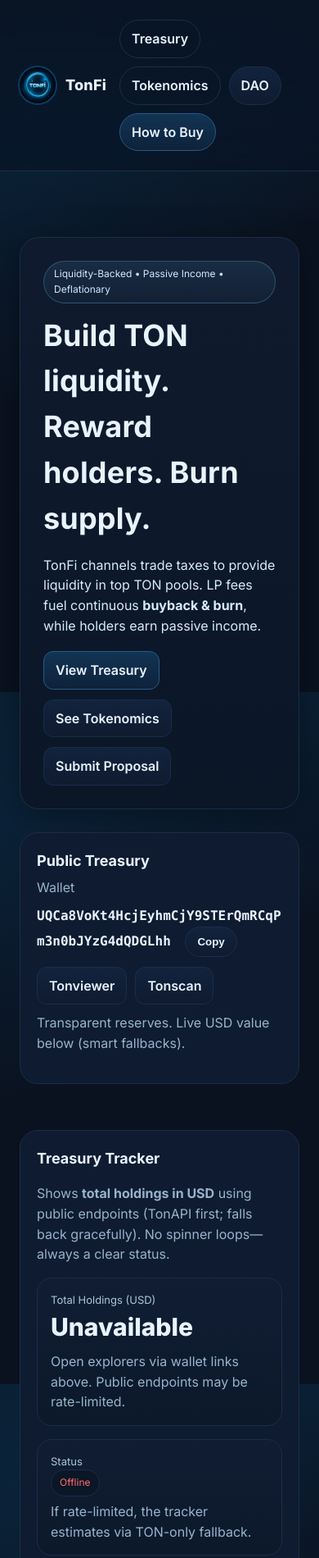
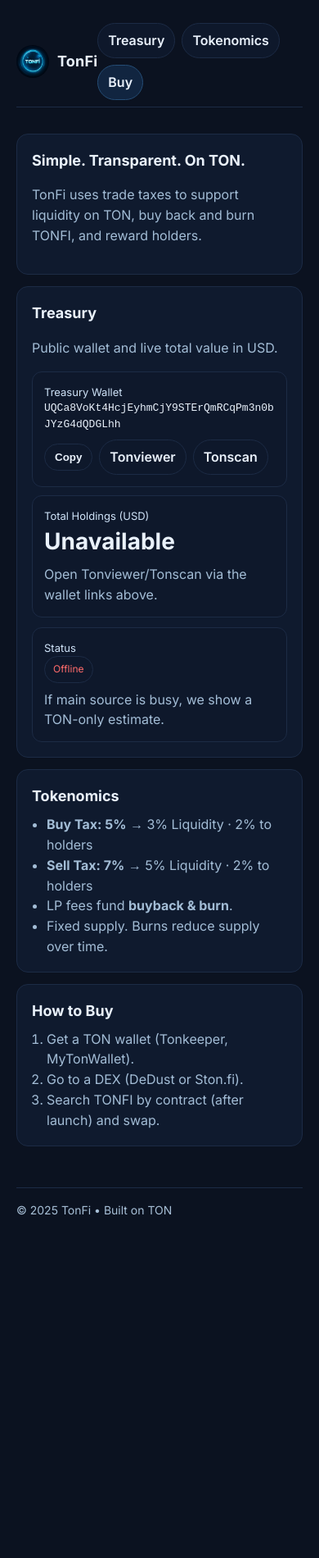
Before and after one commit to Ernestyodel/Test, a plain HTML site: page index.html in a window 390 px wide. Shown: the top 1900 px of the page at 82% size. After the commit the page ends 1522 px from the top, so only its background shows below. Drawn offline with Linux system fonts and the light colour scheme; no server answers.

Commit message:
Update index.html

```diff
--- a/index.html
+++ b/index.html
@@ -3,300 +3,172 @@
 <head>
 <meta charset="utf-8">
 <meta name="viewport" content="width=device-width,initial-scale=1">
-<title>TonFi — Liquidity-Backed Passive Income on TON</title>
-<meta name="description" content="TonFi is a liquidity-backed, passive-income token on TON. Taxes 5/7: LP fees fund buyback & burn; holders earn passive income.">
-<meta property="og:title" content="TonFi — Liquidity-Backed Passive Income on TON">
-<meta property="og:description" content="5/7 tax model: LP fees fund buyback & burn; holders earn passive income.">
-<meta property="og:type" content="website">
-<meta property="og:image" content="tonfi-logo.png">
-<meta name="theme-color" content="#0A1220">
+<title>TonFi</title>
+<meta name="description" content="TonFi on TON. Simple tokenomics. Clear treasury.">
 <link rel="preconnect" href="https://fonts.gstatic.com" crossorigin>
-<link href="https://fonts.googleapis.com/css2?family=Inter:wght@400;500;600;700;800&display=swap" rel="stylesheet">
+<link href="https://fonts.googleapis.com/css2?family=Inter:wght@400;600;700&display=swap" rel="stylesheet">
 <style>
   :root{
-    --bg:#0A1220;
-    --bg-2:#0E1729;
-    --card:#0F1B30;
-    --line:#1b2d4a;
-    --fg:#E8F3FF;
-    --muted:#97b4cc;
-    --brand:#0BA6FF;   /* TON/Telegram vibe */
-    --accent:#76D1FF;
+    --bg:#0b1220;
+    --card:#0f1a2e;
+    --line:#1c2b45;
+    --text:#e9f1fb;
+    --muted:#a3bdd6;
+    --accent:#0BA6FF;
     --ok:#2ecc71; --warn:#f1c40f; --bad:#ff6b6b;
-    --radius:18px; --shadow:0 8px 40px rgba(0,0,0,.35);
+    --r:14px;
   }
   *{box-sizing:border-box}
   html,body{height:100%}
   body{
-    margin:0; background:
-      radial-gradient(1000px 600px at 85% -10%, rgba(11,166,255,.12), transparent 60%),
-      radial-gradient(800px 600px at -10% 20%, rgba(11,166,255,.10), transparent 55%),
-      var(--bg);
-    color:var(--fg); font-family:Inter,system-ui,-apple-system,Segoe UI,Roboto,Helvetica,Arial,sans-serif;
+    margin:0; background:var(--bg); color:var(--text);
+    font-family:Inter,system-ui,Segoe UI,Roboto,Helvetica,Arial,sans-serif;
     line-height:1.55;
   }
-  a{color:var(--accent); text-decoration:none}
-  .container{max-width:1120px; margin:0 auto; padding:24px}
-  /* Header */
-  header{
-    position:sticky; top:0; z-index:20;
-    backdrop-filter: blur(10px) saturate(130%);
-    background:linear-gradient(to bottom, rgba(10,18,32,.85), rgba(10,18,32,.6));
-    border-bottom:1px solid var(--line);
-  }
-  .nav{
-    display:flex; align-items:center; justify-content:space-between; gap:16px;
-  }
-  .brand{display:flex; align-items:center; gap:12px}
-  .brand img{width:44px;height:44px;border-radius:50%; box-shadow:0 0 0 2px rgba(11,166,255,.28)}
-  .brand h1{margin:0; font-size:18px; font-weight:800; letter-spacing:.2px}
-  .actions{display:flex; gap:10px; flex-wrap:wrap}
-  .btn{
-    appearance:none; border:1px solid var(--line); background:linear-gradient(180deg,#12233d,#0F1B30);
-    color:var(--fg); padding:10px 14px; border-radius:12px; font-weight:600; cursor:pointer;
-    transition:.2s transform,.2s border-color,.2s box-shadow;
-  }
-  .btn:hover{transform:translateY(-1px); border-color:#27486e; box-shadow:var(--shadow)}
-  .btn.primary{background:linear-gradient(180deg,#123454,#0E223A); border-color:#285a86}
-  .btn.ghost{background:transparent}
-  .btn.pill{border-radius:999px}
-
-  /* Hero */
-  .hero{
-    display:grid; grid-template-columns:1.05fr .95fr; gap:28px; align-items:center; padding:36px 0;
-  }
-  .hero-card{
-    border:1px solid var(--line); border-radius:24px; background:linear-gradient(180deg,#0f1a2e,#0b1627);
-    padding:28px; box-shadow:var(--shadow);
-  }
-  .tag{display:inline-flex;align-items:center;gap:8px;padding:6px 12px;border:1px solid rgba(118,209,255,.25);border-radius:999px;
-       background:linear-gradient(180deg,rgba(118,209,255,.10),rgba(118,209,255,.04)); color:#cfe9ff; font-size:12px}
-  h2{font-size:36px; margin:12px 0 8px; letter-spacing:.2px}
-  .lead{color:#d6ecff; font-size:16px}
-  .cta{display:flex; gap:12px; flex-wrap:wrap; margin-top:18px}
-
-  /* Section shells */
-  section{margin:20px 0}
-  .card{border:1px solid var(--line); border-radius:22px; background:var(--card); padding:20px}
-  .card h3{margin:0 0 8px; font-size:18px}
+  .wrap{max-width:980px;margin:0 auto;padding:20px}
+  header{display:flex;align-items:center;justify-content:space-between;padding:8px 0;border-bottom:1px solid var(--line)}
+  header .brand{display:flex;align-items:center;gap:10px}
+  header img{width:40px;height:40px;border-radius:50%}
+  header h1{margin:0;font-size:18px;font-weight:700;letter-spacing:.2px}
+  nav{display:flex;gap:8px;flex-wrap:wrap}
+  .btn{appearance:none;border:1px solid var(--line);background:#0e182b;color:var(--text);padding:8px 12px;border-radius:999px;font-weight:600;text-decoration:none}
+  .btn.primary{background:#112540;border-color:#254d75}
+  main{padding:18px 0}
+  .section{border:1px solid var(--line);border-radius:var(--r);background:var(--card);padding:18px;margin:14px 0}
+  .title{margin:0 0 6px;font-size:18px;font-weight:700}
   .muted{color:var(--muted)}
-  .knum{font-family:ui-monospace,SFMono-Regular,Menlo,Consolas,monospace; font-weight:700}
-
-  /* KPI row */
-  .kpi{display:grid; grid-template-columns:1fr 1fr; gap:16px}
-  .kpi .tile{border:1px solid var(--line); border-radius:18px; padding:16px; background:linear-gradient(180deg,#101d33,#0c192b)}
-  .kpi .label{color:#a9c7da; font-size:13px}
-  .kpi .value{font-size:30px; font-weight:800}
-  .status{display:inline-flex;align-items:center;gap:8px;padding:6px 10px;border-radius:999px;border:1px solid var(--line); background:#0b1627; font-size:12px}
+  .kpi{display:grid;grid-template-columns:1fr 1fr;gap:12px}
+  .tile{border:1px solid var(--line);border-radius:12px;padding:14px;background:#0e182b}
+  .label{color:#cfe3f8;font-size:13px}
+  .value{font-size:28px;font-weight:700}
+  .status{display:inline-flex;align-items:center;gap:8px;padding:6px 10px;border-radius:999px;border:1px solid var(--line);background:#0e182b;font-size:12px}
   .ok{color:var(--ok)} .warn{color:var(--warn)} .bad{color:var(--bad)}
-
-  /* Grids */
-  .grid{display:grid; gap:16px}
-  .grid.cols-3{grid-template-columns:repeat(3,1fr)}
-  .grid.cols-2{grid-template-columns:repeat(2,1fr)}
-
-  /* Lists */
-  ul{padding-left:18px; margin:8px 0 0}
-  ol{padding-left:18px; margin:8px 0 0}
-
-  /* Footer */
-  footer{border-top:1px solid var(--line); margin-top:40px; padding:26px 0; color:#a9c7da; font-size:14px}
-
+  ul,ol{padding-left:18px;margin:8px 0 0}
+  footer{border-top:1px solid var(--line);margin-top:18px;padding:16px 0;color:#a7bfd6;font-size:14px}
   /* Responsive */
-  @media (max-width: 980px){
-    .hero{grid-template-columns:1fr}
-    .grid.cols-3,.grid.cols-2{grid-template-columns:1fr}
-    .kpi{grid-template-columns:1fr}
-  }
+  @media (max-width:900px){ .kpi{grid-template-columns:1fr} }
 </style>
 </head>
 <body>
+  <div class="wrap">
     <header>
-  <div class="container nav">
       <div class="brand">
         <img src="tonfi-logo.png" alt="TonFi logo">
         <h1>TonFi</h1>
       </div>
-    <nav class="actions">
-      <a class="btn pill ghost" href="#treasury">Treasury</a>
-      <a class="btn pill ghost" href="#tokenomics">Tokenomics</a>
-      <a class="btn pill" href="#dao">DAO</a>
-      <a class="btn pill primary" href="#how-to-buy">How to Buy</a>
+      <nav>
+        <a class="btn" href="#treasury">Treasury</a>
+        <a class="btn" href="#tokenomics">Tokenomics</a>
+        <a class="btn primary" href="#buy">Buy</a>
       </nav>
-  </div>
     </header>
 
-<main class="container">
-  <!-- HERO -->
-  <section class="hero">
-    <div class="hero-card">
-      <span class="tag">Liquidity-Backed • Passive Income • Deflationary</span>
-      <h2>Build TON liquidity. Reward holders. Burn supply.</h2>
-      <p class="lead">TonFi channels trade taxes to provide liquidity in top TON pools. LP fees fuel continuous <b>buyback &amp; burn</b>, while holders earn passive income.</p>
-      <div class="cta">
-        <a class="btn primary" href="#treasury">View Treasury</a>
-        <a class="btn" href="#tokenomics">See Tokenomics</a>
-        <a class="btn" href="#dao">Submit Proposal</a>
+    <main>
+      <!-- HERO: ultra simple copy -->
+      <section class="section" id="about">
+        <h2 class="title">Simple. Transparent. On TON.</h2>
+        <p class="muted">
+          TonFi uses trade taxes to support liquidity on TON, buy back and burn TONFI, and reward holders.
+        </p>
+      </section>
+
+      <!-- TREASURY (USD only) -->
+      <section class="section" id="treasury">
+        <h2 class="title">Treasury</h2>
+        <p class="muted">Public wallet and live total value in USD.</p>
+
+        <div class="tile" style="margin-bottom:10px">
+          <div class="label">Treasury Wallet</div>
+          <div style="display:flex;gap:8px;align-items:center;flex-wrap:wrap">
+            <code id="wallet" style="word-break:break-all">UQCa8VoKt4HcjEyhmCjY9STErQmRCqPm3n0bJYzG4dQDGLhh</code>
+            <button id="copy" class="btn">Copy</button>
+            <a class="btn" target="_blank" rel="noopener" href="https://tonviewer.com/UQCa8VoKt4HcjEyhmCjY9STErQmRCqPm3n0bJYzG4dQDGLhh">Tonviewer</a>
+            <a class="btn" target="_blank" rel="noopener" href="https://tonscan.org/address/UQCa8VoKt4HcjEyhmCjY9STErQmRCqPm3n0bJYzG4dQDGLhh">Tonscan</a>
           </div>
         </div>
 
-    <div class="card">
-      <h3 style="margin-bottom:6px">Public Treasury</h3>
-      <div class="muted" style="margin-bottom:10px">Wallet</div>
-      <div class="knum" style="word-wrap:anywhere">
-        <span id="wallet">UQCa8VoKt4HcjEyhmCjY9STErQmRCqPm3n0bJYzG4dQDGLhh</span>
-        <button id="copyBtn" class="btn pill" style="margin-left:8px">Copy</button>
-      </div>
-      <div style="display:flex; gap:10px; margin-top:12px; flex-wrap:wrap">
-        <a class="btn" href="https://tonviewer.com/UQCa8VoKt4HcjEyhmCjY9STErQmRCqPm3n0bJYzG4dQDGLhh" target="_blank" rel="noopener">Tonviewer</a>
-        <a class="btn" href="https://tonscan.org/address/UQCa8VoKt4HcjEyhmCjY9STErQmRCqPm3n0bJYzG4dQDGLhh" target="_blank" rel="noopener">Tonscan</a>
-      </div>
-      <p class="muted" style="margin-top:10px">Transparent reserves. Live USD value below (smart fallbacks).</p>
-    </div>
-  </section>
-
-  <!-- TREASURY (USD only, clean) -->
-  <section id="treasury" class="card">
-    <h3>Treasury Tracker</h3>
-    <p class="muted">Shows <b>total holdings in USD</b> using public endpoints (TonAPI first; falls back gracefully). No spinner loops—always a clear status.</p>
-
-    <div class="kpi" style="margin-top:12px">
+        <div class="kpi">
           <div class="tile">
             <div class="label">Total Holdings (USD)</div>
-        <div id="totalUsd" class="value">Loading…</div>
-        <div id="usdNote" class="muted" style="margin-top:6px">Aggregating portfolio…</div>
+            <div id="total" class="value">Loading…</div>
+            <div id="note" class="muted" style="margin-top:6px">Fetching totals…</div>
           </div>
           <div class="tile">
             <div class="label">Status</div>
-        <div id="statusBadge" class="status">Initializing</div>
-        <div class="muted" style="margin-top:6px">
-          If rate-limited, the tracker estimates via TON-only fallback.
-        </div>
+            <div id="status" class="status">Initializing</div>
+            <p class="muted" style="margin:8px 0 0">If main source is busy, we show a TON-only estimate.</p>
           </div>
         </div>
       </section>
 
-  <!-- TOKENOMICS -->
-  <section id="tokenomics" class="card">
-    <h3>Tokenomics</h3>
-    <div class="grid cols-3" style="margin-top:8px">
-      <div class="card" style="padding:16px">
-        <div class="muted">Buy Tax</div>
-        <div class="knum" style="font-size:22px">5%</div>
-        <div class="muted">3% LP → Buyback &amp; Burn · 2% to Holders</div>
-      </div>
-      <div class="card" style="padding:16px">
-        <div class="muted">Sell Tax</div>
-        <div class="knum" style="font-size:22px">7%</div>
-        <div class="muted">5% LP → Buyback &amp; Burn · 2% to Holders</div>
-      </div>
-      <div class="card" style="padding:16px">
-        <div class="muted">Supply &amp; Deflation</div>
-        <div class="knum" style="font-size:22px">Fixed Supply</div>
-        <div class="muted">Ongoing burns reduce circulating supply.</div>
-      </div>
-    </div>
-    <p class="muted" style="margin-top:10px">LP fees from external TON pools accrue to the treasury and are used for market buybacks and burns. Holder rewards (2% / 2%) can be reflections or claimables based on final contract parameters.</p>
+      <!-- TOKENOMICS: short, plain -->
+      <section class="section" id="tokenomics">
+        <h2 class="title">Tokenomics</h2>
+        <ul class="muted">
+          <li><b>Buy Tax: 5%</b> → 3% Liquidity · 2% to holders</li>
+          <li><b>Sell Tax: 7%</b> → 5% Liquidity · 2% to holders</li>
+          <li>LP fees fund <b>buyback & burn</b>.</li>
+          <li>Fixed supply. Burns reduce supply over time.</li>
+        </ul>
       </section>
 
-  <!-- DAO -->
-  <section id="dao" class="card">
-    <h3>TonFi DAO — Liquidity Proposals</h3>
-    <p class="muted">Propose which TON tokens the treasury should support with liquidity. Community signaling directs allocations.</p>
-    <div class="grid cols-2" style="margin-top:8px">
-      <a class="btn primary" href="https://t.me/replace_with_your_tonfi_channel" target="_blank" rel="noopener">Submit Proposal on Telegram</a>
-      <a class="btn" href="https://t.me/share/url?url=TonFi%20DAO%20Proposal&text=I%20propose%20we%20allocate%20liquidity%20to%20[TOKEN]%20because..." target="_blank" rel="noopener">Quick Proposal Template</a>
-    </div>
-    <p class="muted" style="margin-top:10px">Tip: replace the link above with your actual Telegram group/channel.</p>
+      <!-- HOW TO BUY: three steps -->
+      <section class="section" id="buy">
+        <h2 class="title">How to Buy</h2>
+        <ol class="muted">
+          <li>Get a TON wallet (Tonkeeper, MyTonWallet).</li>
+          <li>Go to a DEX (DeDust or Ston.fi).</li>
+          <li>Search TONFI by contract (after launch) and swap.</li>
+        </ol>
       </section>
-
-  <!-- HOW TO BUY -->
-  <section id="how-to-buy" class="card">
-    <h3>How to Buy</h3>
-    <ol>
-      <li>Install a TON wallet (Tonkeeper, MyTonWallet).</li>
-      <li>Acquire TON and connect to a DEX (DeDust, Ston.fi).</li>
-      <li>Search for <b>TONFI</b> by contract once live, set slippage per tax, and swap.</li>
-    </ol>
-    <p class="muted">DEX / contract links will appear after deployment.</p>
-  </section>
-
-  <!-- ROADMAP -->
-  <section class="grid cols-3">
-    <div class="card">
-      <h3>Phase 1 — Launch</h3>
-      <ul>
-        <li>Deploy TONFI</li>
-        <li>Open Treasury</li>
-        <li>Branding & community</li>
-      </ul>
-    </div>
-    <div class="card">
-      <h3>Phase 2 — Utility</h3>
-      <ul>
-        <li>Website tracker (this)</li>
-        <li>DAO proposals live</li>
-        <li>Partnerships on TON</li>
-      </ul>
-    </div>
-    <div class="card">
-      <h3>Phase 3 — Growth</h3>
-      <ul>
-        <li>Multi-pool LP</li>
-        <li>Automated buyback & burn</li>
-        <li>Referral “Earn” system</li>
-      </ul>
-    </div>
-  </section>
+    </main>
 
     <footer>
-    <div class="container" style="padding:0">
-      © <span id="year"></span> TonFi • Built on TON • Liquidity-backed passive income
+      © <span id="year"></span> TonFi • Built on TON
+    </footer>
   </div>
-  </footer>
-</main>
 
 <script>
-  // Helpers
+  // Utilities
   const $ = (q)=>document.querySelector(q);
   const fmtUSD = (n)=> {
     try { return new Intl.NumberFormat(undefined,{style:'currency',currency:'USD',maximumFractionDigits:2}).format(n); }
     catch { return '$' + (Math.round(n*100)/100); }
   };
 
-  // Year
+  // Footer year
   $('#year').textContent = new Date().getFullYear();
 
   // Copy wallet
-  $('#copyBtn').addEventListener('click', async ()=>{
+  $('#copy').addEventListener('click', async ()=>{
     const text = $('#wallet').textContent.trim();
-    try{ await navigator.clipboard.writeText(text); const b=$('#copyBtn'); b.textContent='Copied ✓'; setTimeout(()=>b.textContent='Copy',1200);}catch{}
+    try { await navigator.clipboard.writeText(text); const b=$('#copy'); b.textContent='Copied ✓'; setTimeout(()=>b.textContent='Copy',1200); } catch {}
   });
 
-  // Treasury tracker (USD only)
-  const TREASURY = 'UQCa8VoKt4HcjEyhmCjY9STErQmRCqPm3n0bJYzG4dQDGLhh';
-  const elTotalUsd = $('#totalUsd');
-  const elNote = $('#usdNote');
-  const elStatus = $('#statusBadge');
+  // ---- Treasury (USD total only) ----
+  const WALLET = 'UQCa8VoKt4HcjEyhmCjY9STErQmRCqPm3n0bJYzG4dQDGLhh';
+  const totalEl = $('#total');
+  const noteEl  = $('#note');
+  const statusEl= $('#status');
 
   function setStatus(text, cls='ok'){
-    elStatus.textContent = text;
-    elStatus.classList.remove('ok','warn','bad');
-    elStatus.classList.add(cls);
+    statusEl.textContent = text;
+    statusEl.classList.remove('ok','warn','bad');
+    statusEl.classList.add(cls);
   }
 
-  async function fetchJSON(url){
-    const r = await fetch(url, {headers:{accept:'application/json'}});
+  async function getJSON(url){
+    const r = await fetch(url,{headers:{accept:'application/json'}});
     if(!r.ok) throw new Error('HTTP '+r.status);
     return r.json();
   }
 
-  async function computeFromTonAPI(){
-    // Full portfolio (TON + jettons with USD price)
+  async function mainSource(){
+    // TonAPI portfolio: TON + jettons (USD-priced)
     const [acc, jets, rates] = await Promise.all([
-      fetchJSON(`https://tonapi.io/v2/accounts/${TREASURY}`),
-      fetchJSON(`https://tonapi.io/v2/accounts/${TREASURY}/jettons?currencies=usd`),
-      fetchJSON('https://tonapi.io/v2/rates?tokens=ton&currencies=usd')
+      getJSON(`https://tonapi.io/v2/accounts/${WALLET}`),
+      getJSON(`https://tonapi.io/v2/accounts/${WALLET}/jettons?currencies=usd`),
+      getJSON('https://tonapi.io/v2/rates?tokens=ton&currencies=usd')
     ]);
 
     const ton = Number(acc?.balance||0)/1e9;
@@ -308,41 +180,40 @@
       const price = Number(it?.price?.prices?.USD ?? it?.price?.usd ?? 0);
       const dec = Number(it?.jetton?.decimals ?? 9);
       const balRaw = Number(it?.balance||0);
-      if(price>0 && balRaw>0){
-        total += (balRaw/(10**dec)) * price;
+      if(price>0 && balRaw>0) total += (balRaw/(10**dec))*price;
     }
-    }
-    if(total<=0) throw new Error('No total computed');
+    if(!(total>0)) throw new Error('No total');
     return { total, source:'TonAPI' };
   }
 
-  async function computeTONOnly(){
+  async function fallbackSource(){
+    // TON-only estimate via TonAPI balance + USD rate
     const [acc, rates] = await Promise.all([
-      fetchJSON(`https://tonapi.io/v2/accounts/${TREASURY}`),
-      fetchJSON('https://tonapi.io/v2/rates?tokens=ton&currencies=usd')
+      getJSON(`https://tonapi.io/v2/accounts/${WALLET}`),
+      getJSON('https://tonapi.io/v2/rates?tokens=ton&currencies=usd')
     ]);
     const ton = Number(acc?.balance||0)/1e9;
     const tonUsd = Number(rates?.rates?.TON?.prices?.USD ?? rates?.rates?.ton?.prices?.usd ?? 0);
     const total = ton*tonUsd;
-    if(!(total>0)) throw new Error('No TON valuation');
+    if(!(total>0)) throw new Error('No TON-only total');
     return { total, source:'TON-only' };
   }
 
-  (async function loadUSD(){
+  (async function load(){
     try{
-      setStatus('Contacting TonAPI…','warn');
+      setStatus('Contacting source…','warn');
       let data;
-      try{ data = await computeFromTonAPI(); }
-      catch{ data = await computeTONOnly(); }
+      try { data = await mainSource(); }
+      catch { data = await fallbackSource(); }
 
-      elTotalUsd.textContent = fmtUSD(data.total);
-      elNote.textContent = data.source==='TonAPI'
-        ? 'Includes jettons with available USD pricing.'
+      totalEl.textContent = fmtUSD(data.total);
+      noteEl.textContent  = data.source === 'TonAPI'
+        ? 'Includes tokens with available USD prices.'
         : 'Fallback estimate from native TON only.';
-      setStatus(data.source==='TonAPI' ? 'Live • TonAPI' : 'Fallback • TON-only', data.source==='TonAPI' ? 'ok':'warn');
+      setStatus(data.source==='TonAPI' ? 'Live' : 'Fallback', data.source==='TonAPI' ? 'ok' : 'warn');
     }catch(e){
-      elTotalUsd.textContent = 'Unavailable';
-      elNote.textContent = 'Open explorers via wallet links above. Public endpoints may be rate-limited.';
+      totalEl.textContent = 'Unavailable';
+      noteEl.textContent  = 'Open Tonviewer/Tonscan via the wallet links above.';
       setStatus('Offline','bad');
     }
   })();
```
Lines whose indentation alone changed are shown as unchanged.
